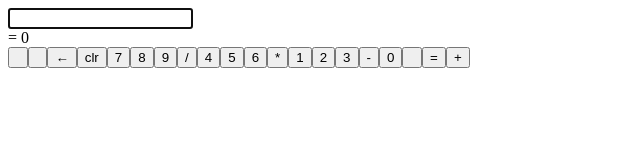
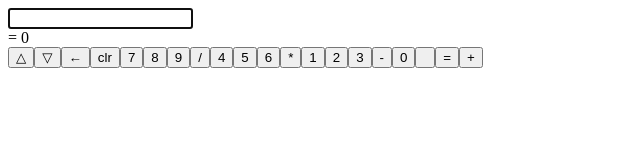
Before and after one commit to cs3100-team10/calc02, a React app: page / in a window 1280 px wide. Shown: the top 160 px of the page, without its empty margins (0-640 px from the left). Built offline with nearby package versions, Linux system fonts and the light colour scheme; the HTML template or start-up script is replaced by a standard one; what ohm-js would draw is missing.

Commit message:
Re-add up/down memory buttons

```diff
--- a/src/App/App.tsx
+++ b/src/App/App.tsx
@@ -153,8 +153,8 @@ class App extends React.Component<AppProps, AppState>
                     <div className="output">{this.state.output}</div>
                 </section>
                 <section id="buttons">
-                    <EntryButton>&nbsp;</EntryButton>
-                    <EntryButton>&nbsp;</EntryButton>
+                    <EntryButton>&#x025B3;</EntryButton>
+                    <EntryButton>&#x025BD;</EntryButton>
                     <EntryButton callback={this.handleBackspace}>&larr;</EntryButton>
                     <EntryButton callback={this.handleClear}>clr</EntryButton>
                     <CharacterButton>7</CharacterButton>
```
